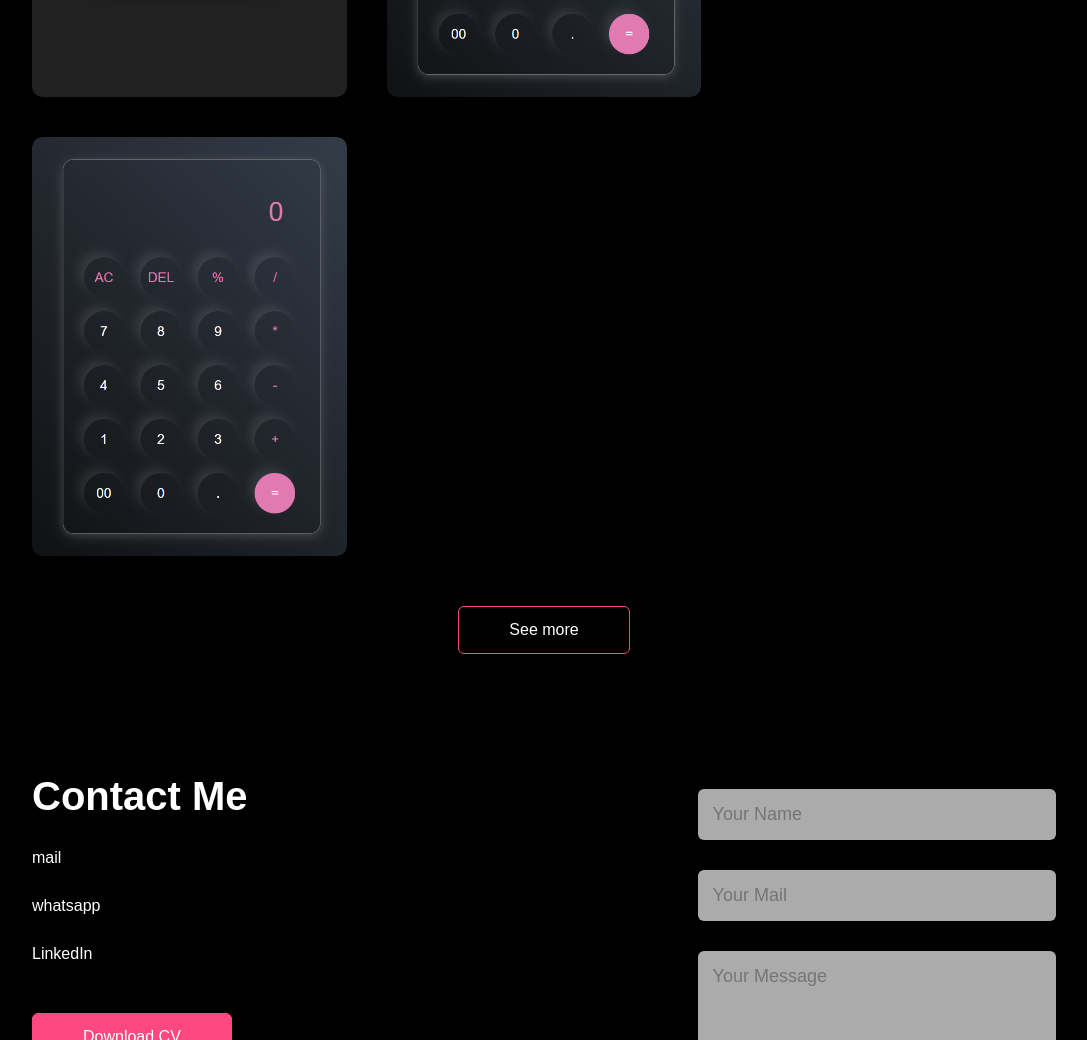
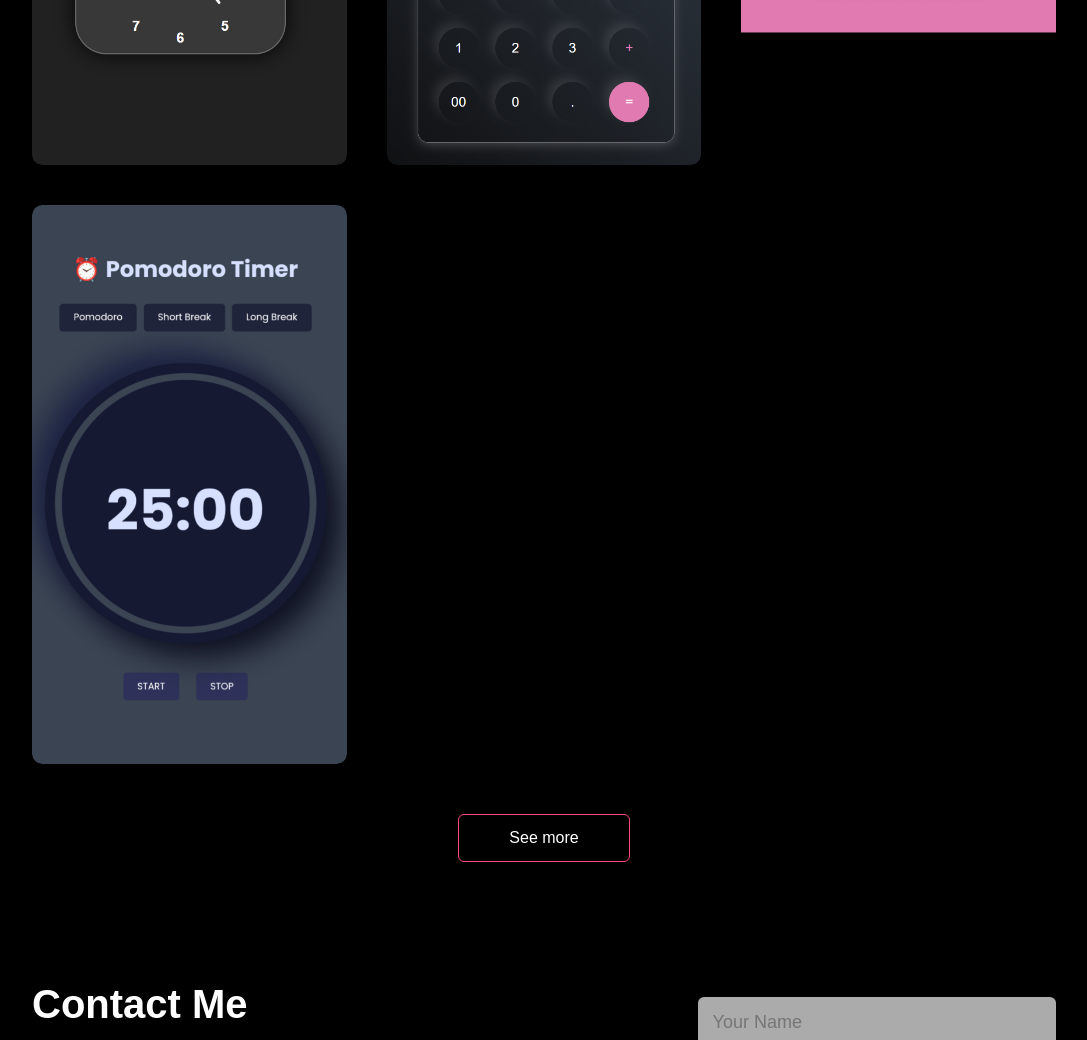
Before and after one commit to dhruvivadalia/portfolio, a plain HTML site: page index.html in a window 1280 px wide. Shown: the part 1960-3000 px from the top of the page, without its empty margins (96-1183 px from the left). Drawn offline with nearby package versions, Linux system fonts and the light colour scheme.

Commit message:
Update index.html

```diff
--- a/index.html
+++ b/index.html
@@ -44,8 +44,8 @@
                     </div>
                     <div class="tab-contents active-tab" id="skills">
                         <ul>
-                            <li class="main"><span>Front-End</span><br>HTML, CSS, JavaScript, React.js,  UI/UX principles.</li>
-                           <!-- <li class="main"><span>Back-End</span><br>Node.js & Express.js, REST APIs, Django.</li> -->
+                            <li class="main"><span>Front-End</span><br>HTML, CSS, JavaScript, React.js, UI/UX principles.</li>
+                            <li class="main"><span>Back-End</span><br>Django, Express.js, MongoDB, REST APIs.</li>
                             <li class="main"><span>Data Analyst Skills</span><br>SQL, Python, Excel, Power BI, Statistics.</li>
                         </ul>
                     </div>
@@ -111,14 +111,14 @@
                 </div>
             </div>
             <div class="work">
-                <img src="cal.png">
+                <img src="pt.jpg">
                     <div class="layer">
                         <h3>Pomodoro Timer</h3>
                         <p>A functioning Pomodoro Timer using HTML, CSS and JavaScript</p>
                         <!---
                         <a href="#"><i class="fa-solid fa-up-right-from-square"></i></a>
                         -->
-                        <a href="https://dhruvivadalia.github.io/pomodoro_timer/"><img src="pt.jpg"></a>
+                        <a href="https://dhruvivadalia.github.io/pomodoro_timer/"><img src="icon.png"></a>
                     </div>
             </div>
           <!--  <div class="work">
@@ -174,8 +174,8 @@
                             <p>LinkedIn</p>
                             </a>
 
-<!--                 <div class="social-icons"> -->
-<!--                     <a href=""><i class="fa-brands fa-facebook"></i></a> -->
+<!--                 <div class="social-icons">
+                         <a href=""><i class="fa-brands fa-facebook"></i></a>
 <!--                     <a href=""><i class="fa-brands fa-facebook"></i></a> -->
 <!--                     <a href=""><i class="fa-brands fa-facebook"></i></a> -->
 <!--                     <a href=""><i class="fa-brands fa-facebook"></i></a> -->
```
